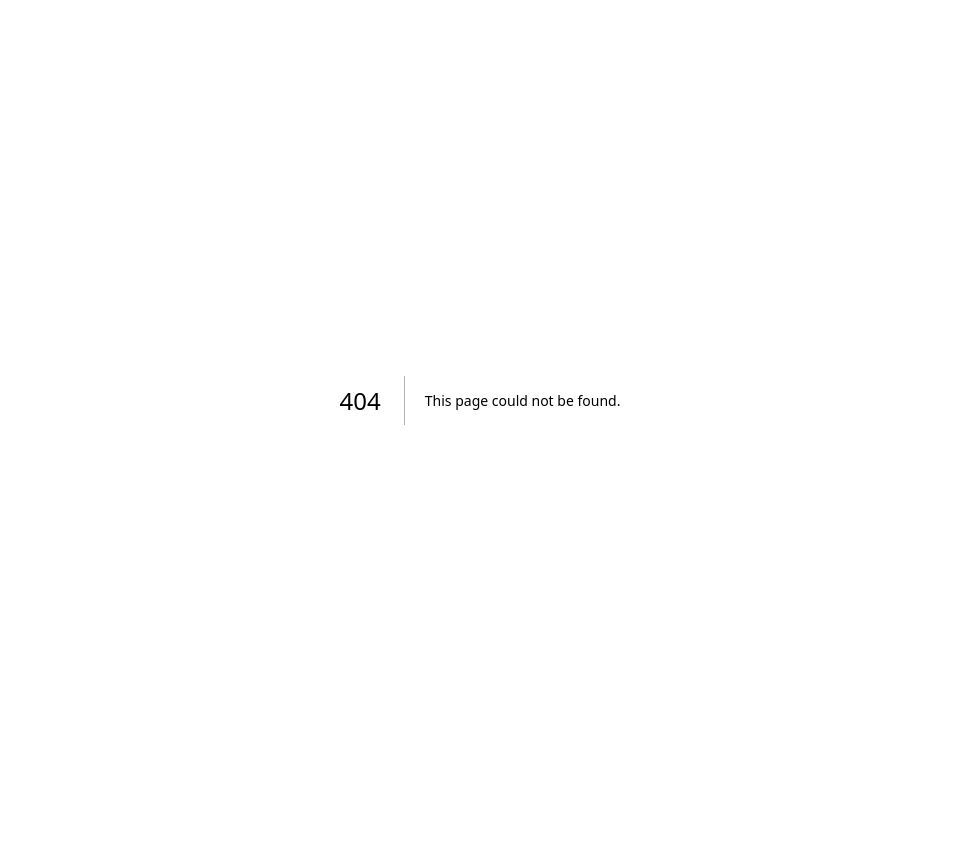
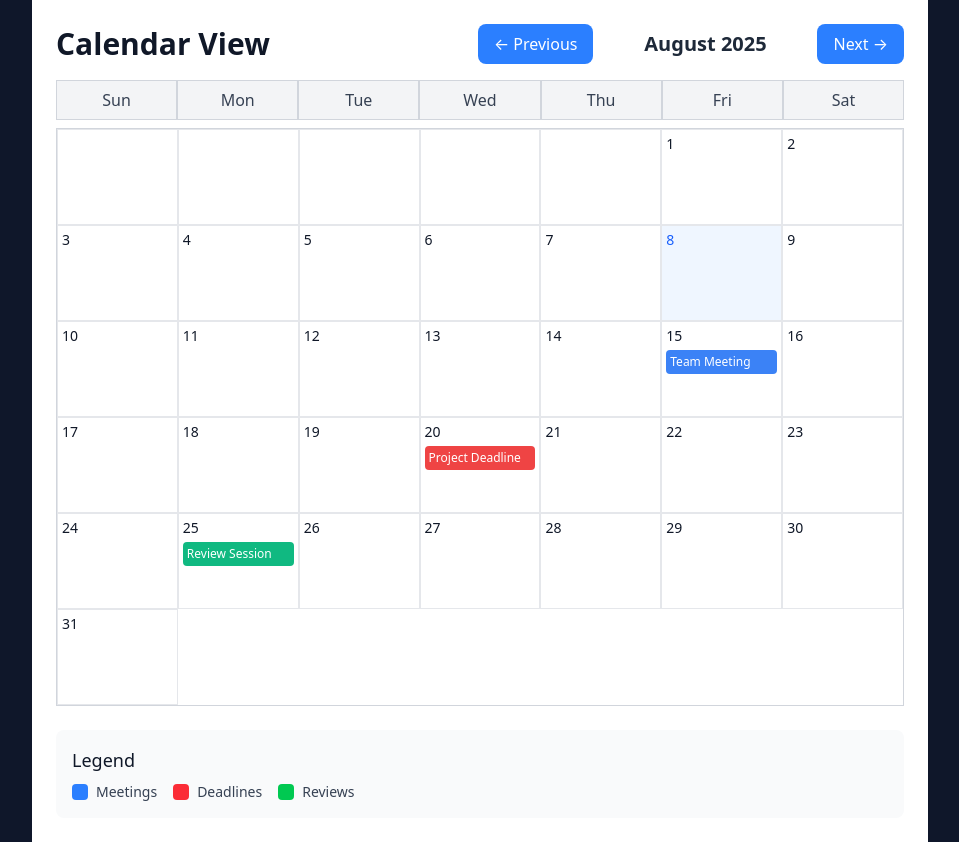
Before and after one commit to Yunmengheng/Taskov, a Next.js app: page /CalendarView in a window 1280 px wide. Before the commit this address had no page. Shown: the whole page, without its empty margins (160-1119 px from the left). Before the commit the page ends 800 px from the top, so only its background shows below. Built offline with nearby package versions, Linux system fonts and the light colour scheme.

Commit message:
Calendar View Page

```diff
--- /dev/null
+++ b/app/CalendarView/page.tsx
@@ -0,0 +1,165 @@
+'use client';
+
+import React, { useState } from 'react';
+
+interface CalendarEvent {
+  id: string;
+  title: string;
+  date: Date;
+  color?: string;
+}
+
+const CalendarView: React.FC = () => {
+  const [currentDate, setCurrentDate] = useState(new Date());
+  const [events] = useState<CalendarEvent[]>([
+    { id: '1', title: 'Team Meeting', date: new Date(2025, 7, 15), color: '#3b82f6' },
+    { id: '2', title: 'Project Deadline', date: new Date(2025, 7, 20), color: '#ef4444' },
+    { id: '3', title: 'Review Session', date: new Date(2025, 7, 25), color: '#10b981' },
+  ]);
+
+  const monthNames = [
+    'January', 'February', 'March', 'April', 'May', 'June',
+    'July', 'August', 'September', 'October', 'November', 'December'
+  ];
+
+  const daysOfWeek = ['Sun', 'Mon', 'Tue', 'Wed', 'Thu', 'Fri', 'Sat'];
+
+  const getDaysInMonth = (date: Date) => {
+    return new Date(date.getFullYear(), date.getMonth() + 1, 0).getDate();
+  };
+
+  const getFirstDayOfMonth = (date: Date) => {
+    return new Date(date.getFullYear(), date.getMonth(), 1).getDay();
+  };
+
+  const getPreviousMonth = () => {
+    setCurrentDate(new Date(currentDate.getFullYear(), currentDate.getMonth() - 1, 1));
+  };
+
+  const getNextMonth = () => {
+    setCurrentDate(new Date(currentDate.getFullYear(), currentDate.getMonth() + 1, 1));
+  };
+
+  const getEventsForDate = (day: number) => {
+    const dateToCheck = new Date(currentDate.getFullYear(), currentDate.getMonth(), day);
+    return events.filter(event =>
+      event.date.getDate() === day &&
+      event.date.getMonth() === currentDate.getMonth() &&
+      event.date.getFullYear() === currentDate.getFullYear()
+    );
+  };
+
+  const renderCalendarDays = () => {
+    const daysInMonth = getDaysInMonth(currentDate);
+    const firstDay = getFirstDayOfMonth(currentDate);
+    const days = [];
+
+    // Empty cells for days before the first day of the month
+    for (let i = 0; i < firstDay; i++) {
+      days.push(
+        <div key={`empty-${i}`} className="h-24 border border-gray-200"></div>
+      );
+    }
+
+    // Days of the month
+    for (let day = 1; day <= daysInMonth; day++) {
+      const dayEvents = getEventsForDate(day);
+      const isToday =
+        day === new Date().getDate() &&
+        currentDate.getMonth() === new Date().getMonth() &&
+        currentDate.getFullYear() === new Date().getFullYear();
+
+      days.push(
+        <div
+          key={day}
+          className={`h-24 border border-gray-200 p-1 cursor-pointer hover:bg-gray-50 ${
+            isToday ? 'bg-blue-50 border-blue-300' : ''
+          }`}
+        >
+          <div className={`text-sm font-medium mb-1 ${isToday ? 'text-blue-600' : 'text-gray-900'}`}>
+            {day}
+          </div>
+          <div className="space-y-1">
+            {dayEvents.map(event => (
+              <div
+                key={event.id}
+                className="text-xs p-1 rounded truncate text-white"
+                style={{ backgroundColor: event.color || '#6b7280' }}
+                title={event.title}
+              >
+                {event.title}
+              </div>
+            ))}
+          </div>
+        </div>
+      );
+    }
+
+    return days;
+  };
+
+  return (
+    <div className="max-w-4xl mx-auto p-6 bg-white">
+      <div className="mb-6">
+        <div className="flex items-center justify-between mb-4">
+          <h1 className="text-3xl font-bold text-gray-900">Calendar View</h1>
+          <div className="flex items-center space-x-4">
+            <button
+              onClick={getPreviousMonth}
+              className="px-4 py-2 bg-blue-500 text-white rounded-lg hover:bg-blue-600 transition-colors"
+            >
+              ← Previous
+            </button>
+            <h2 className="text-xl font-semibold text-gray-800 min-w-48 text-center">
+              {monthNames[currentDate.getMonth()]} {currentDate.getFullYear()}
+            </h2>
+            <button
+              onClick={getNextMonth}
+              className="px-4 py-2 bg-blue-500 text-white rounded-lg hover:bg-blue-600 transition-colors"
+            >
+              Next →
+            </button>
+          </div>
+        </div>
+
+        {/* Days of the week header */}
+        <div className="grid grid-cols-7 gap-0 mb-2">
+          {daysOfWeek.map(day => (
+            <div
+              key={day}
+              className="h-10 bg-gray-100 border border-gray-300 flex items-center justify-center font-medium text-gray-700"
+            >
+              {day}
+            </div>
+          ))}
+        </div>
+
+        {/* Calendar grid */}
+        <div className="grid grid-cols-7 gap-0 border border-gray-300">
+          {renderCalendarDays()}
+        </div>
+      </div>
+
+      {/* Legend */}
+      <div className="mt-6 p-4 bg-gray-50 rounded-lg">
+        <h3 className="text-lg font-medium text-gray-900 mb-2">Legend</h3>
+        <div className="flex flex-wrap gap-4">
+          <div className="flex items-center space-x-2">
+            <div className="w-4 h-4 bg-blue-500 rounded"></div>
+            <span className="text-sm text-gray-700">Meetings</span>
+          </div>
+          <div className="flex items-center space-x-2">
+            <div className="w-4 h-4 bg-red-500 rounded"></div>
+            <span className="text-sm text-gray-700">Deadlines</span>
+          </div>
+          <div className="flex items-center space-x-2">
+            <div className="w-4 h-4 bg-green-500 rounded"></div>
+            <span className="text-sm text-gray-700">Reviews</span>
+          </div>
+        </div>
+      </div>
+    </div>
+  );
+};
+
+export default CalendarView;
```
